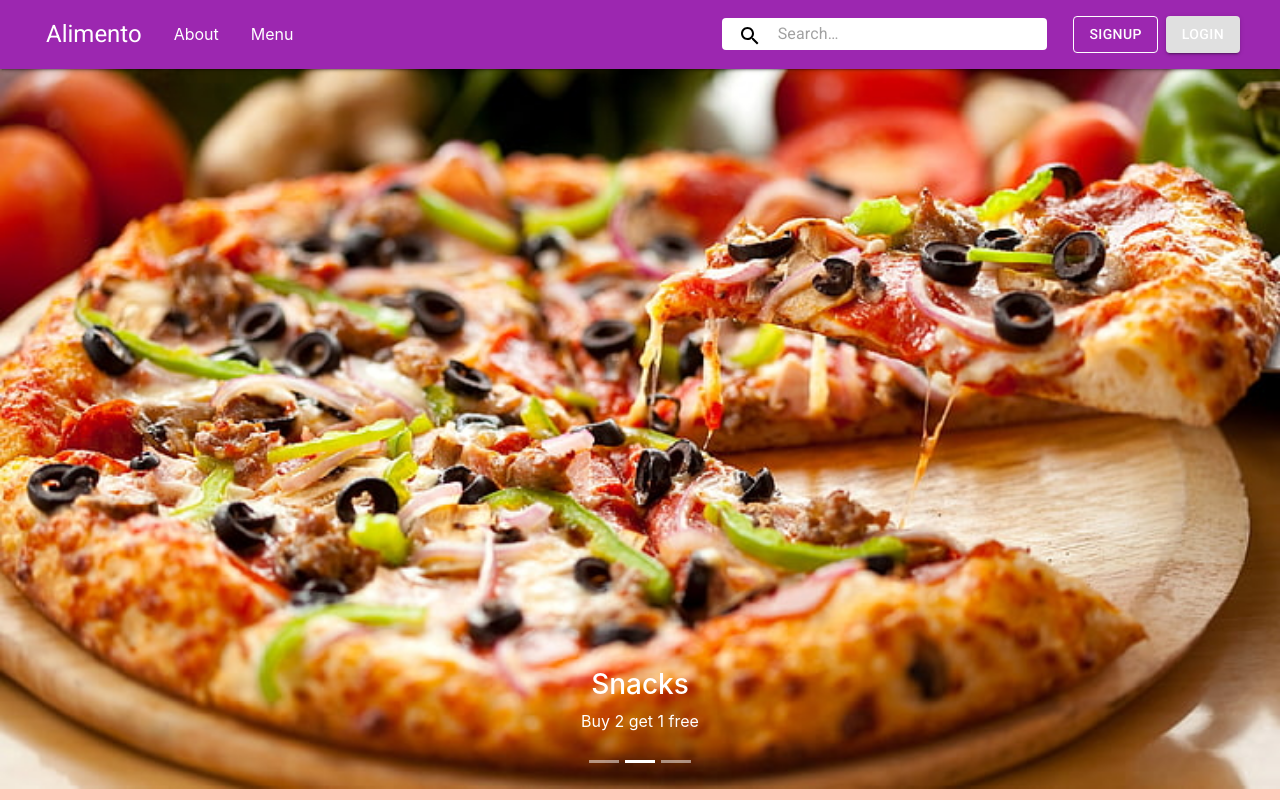
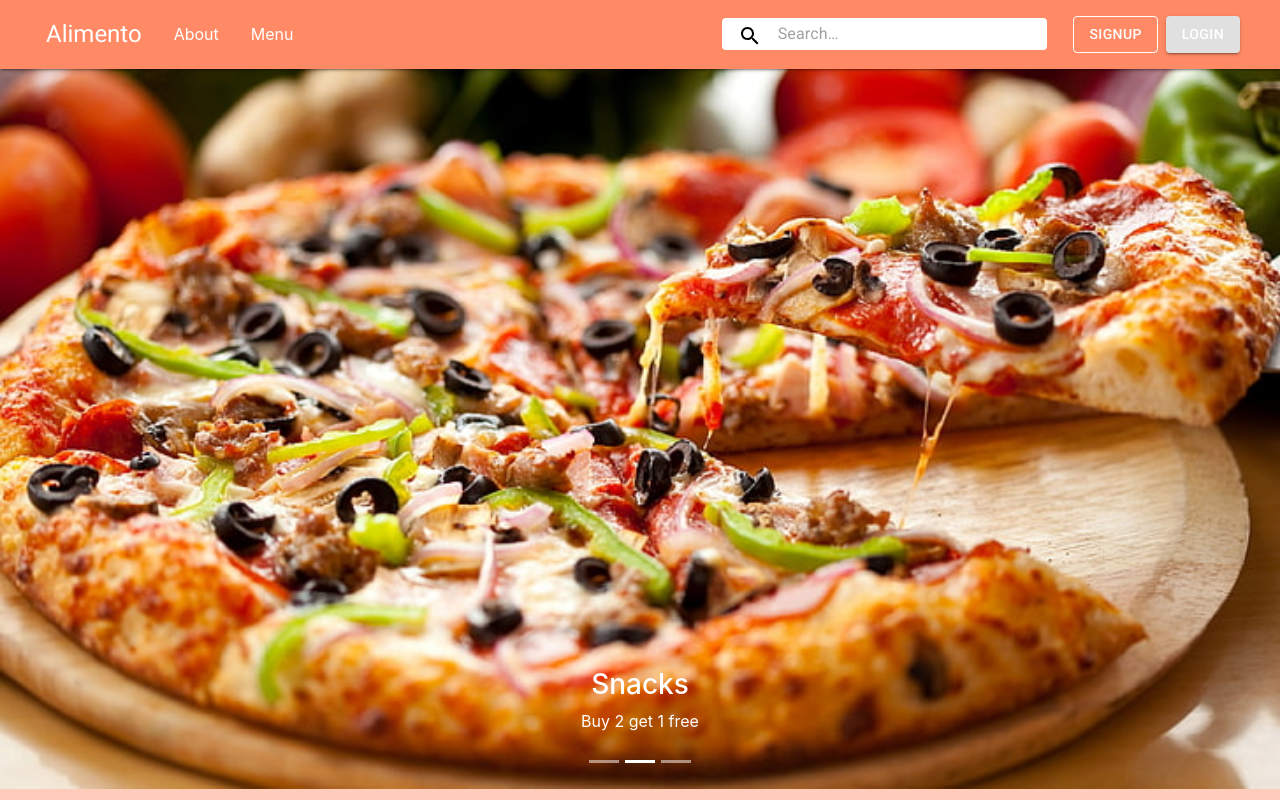
Before and after one commit to ashu18aman/react-alimento, a React (Create React App) app: page / in a window 1280 px wide. Shown: the top 800 px of the page. Built offline with nearby package versions, Linux system fonts and the light colour scheme.

Commit message:
nav_update

```diff
--- a/src/components/NavBar.js
+++ b/src/components/NavBar.js
@@ -24,7 +24,7 @@ const black = 'black';
 const useStyles = makeStyles((theme) => {
   return {
     navbar: {
-      backgroundColor: purple[500],
+      backgroundColor: '#ff8a65',
       color: "white",
       display: "flex",
     },
```
